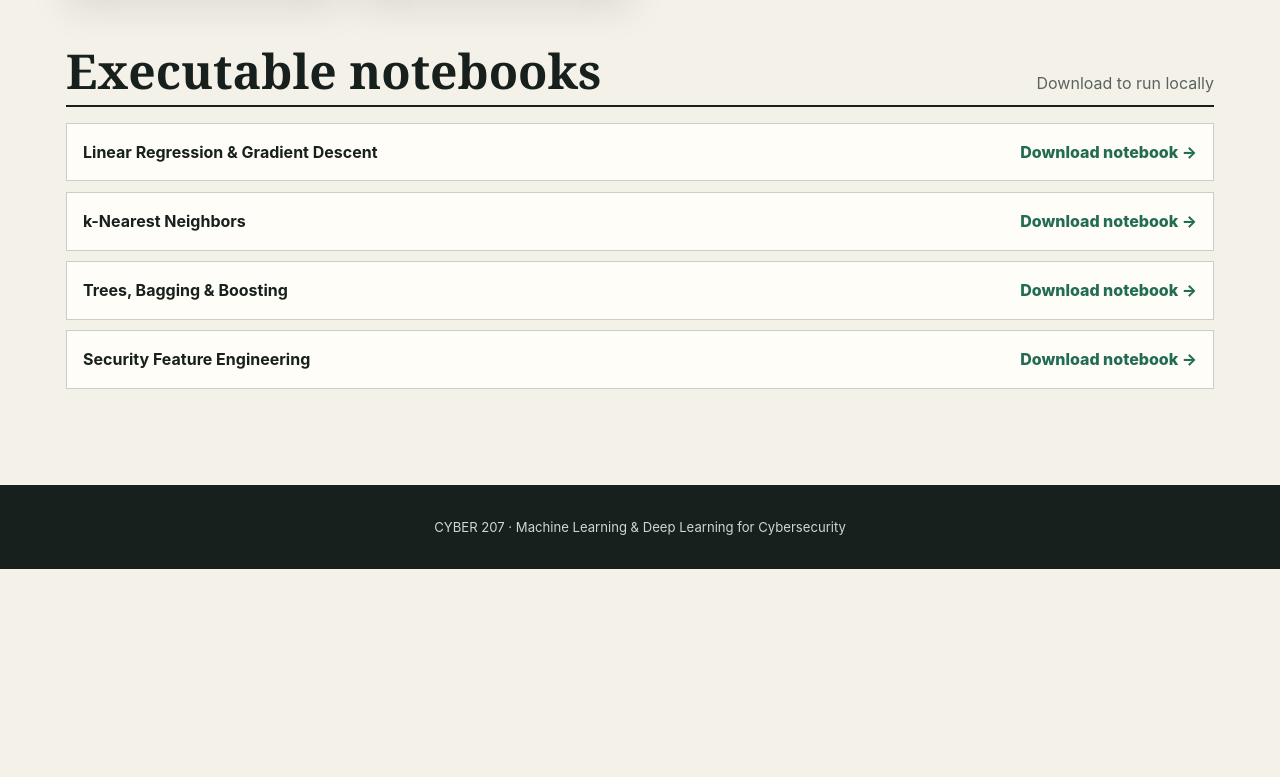
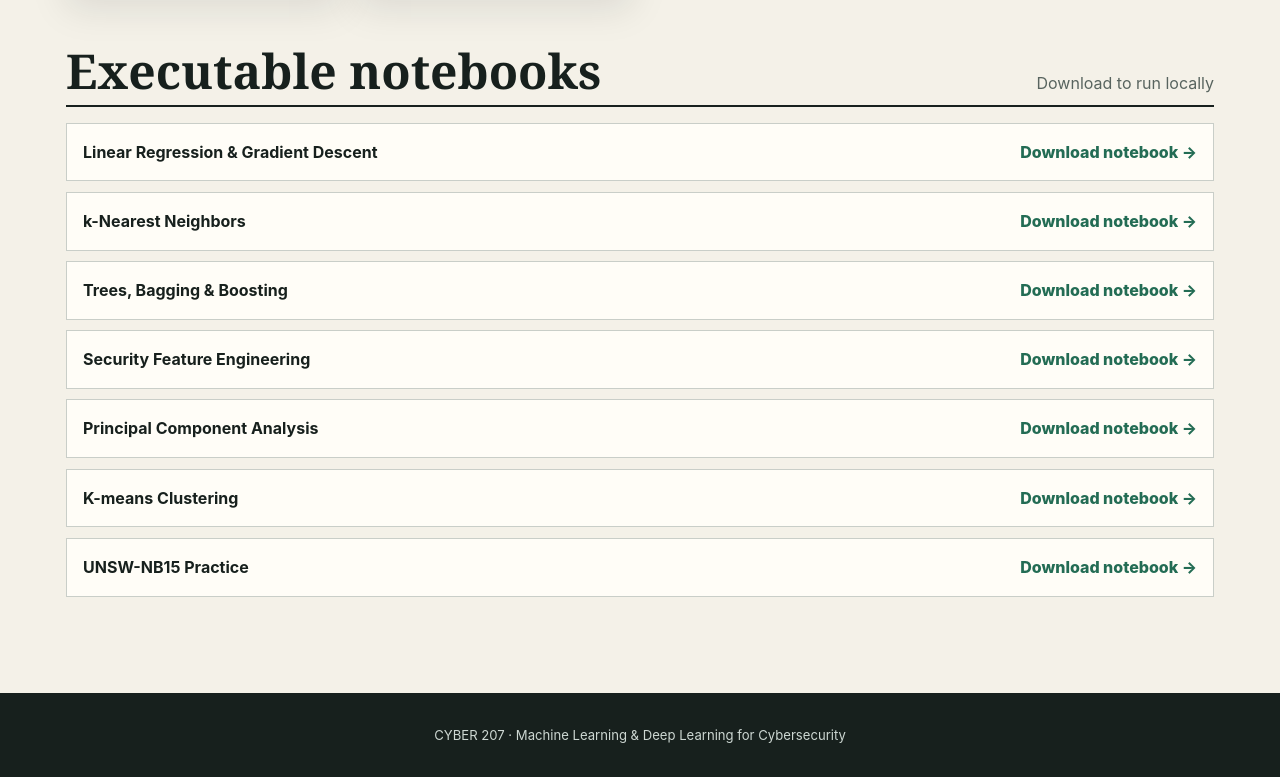
Before and after one commit to nahidfar/Cyber-207, a plain HTML site: page index.html in a window 1280 px wide. Shown: the part 1901-2678 px from the top of the page. Before the commit the page ends 2470 px from the top, so only its background shows below. Drawn offline with Linux system fonts and the light colour scheme.

Commit message:
Publish PCA, K-means, and UNSW notebooks
Co-authored-by: Copilot <223556219+Copilot@users.noreply.github.com>

```diff
--- a/index.html
+++ b/index.html
@@ -51,6 +51,9 @@
       <a class="resource" href="notebooks/knn.ipynb" download><strong>k-Nearest Neighbors</strong><span>Download notebook →</span></a>
       <a class="resource" href="notebooks/week-02-trees-bagging-boosting.ipynb" download><strong>Trees, Bagging &amp; Boosting</strong><span>Download notebook →</span></a>
       <a class="resource" href="notebooks/security-feature-engineering.ipynb" download><strong>Security Feature Engineering</strong><span>Download notebook →</span></a>
+      <a class="resource" href="notebooks/pca.ipynb" download><strong>Principal Component Analysis</strong><span>Download notebook →</span></a>
+      <a class="resource" href="notebooks/kmeans.ipynb" download><strong>K-means Clustering</strong><span>Download notebook →</span></a>
+      <a class="resource" href="notebooks/unsw-nb15-integrated-capstone.ipynb" download><strong>UNSW-NB15 Practice</strong><span>Download notebook →</span></a>
     </section>
   </main>
   <footer>CYBER 207 · Machine Learning &amp; Deep Learning for Cybersecurity</footer>
```
Also changed, not shown: 4 other files.
